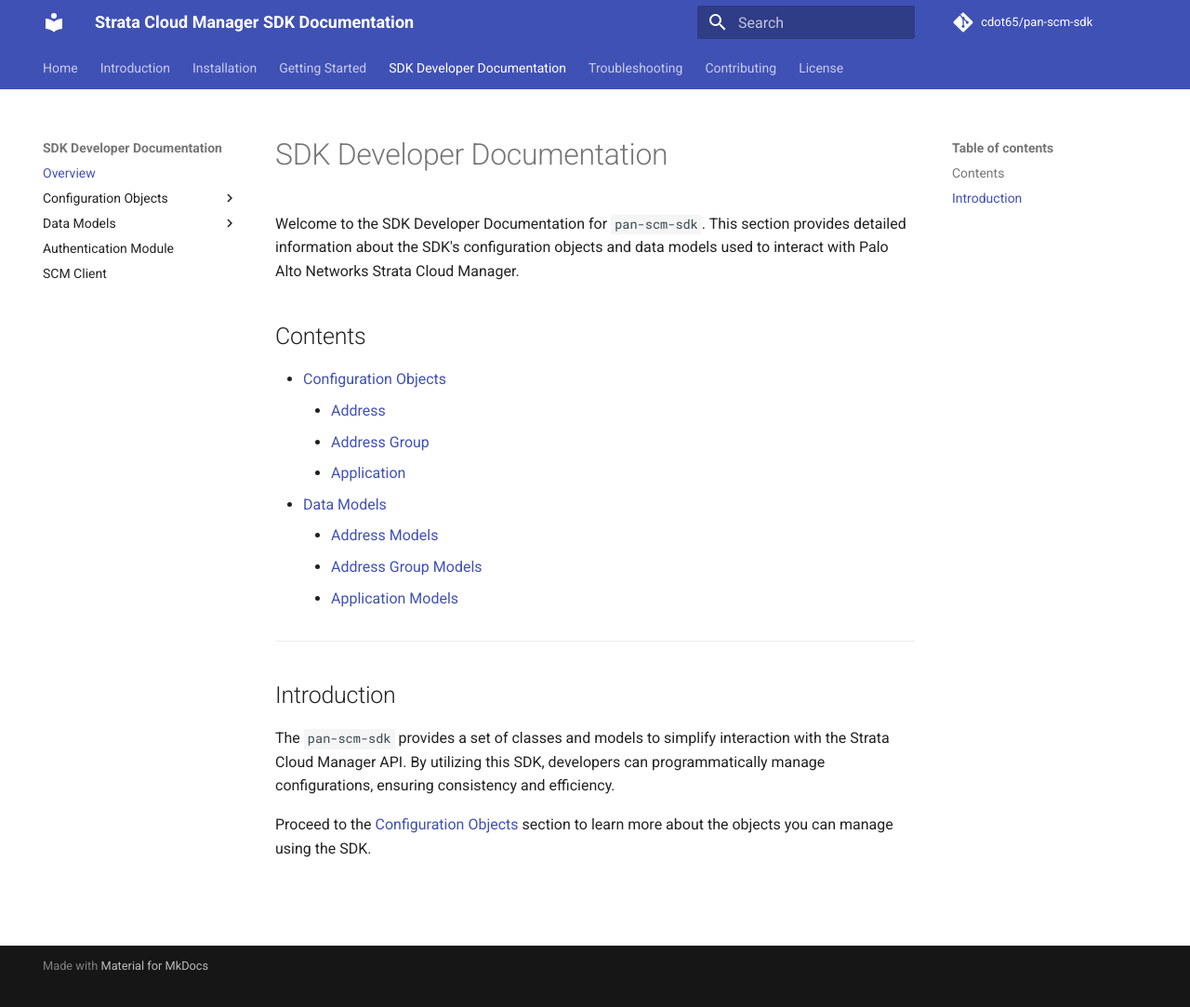
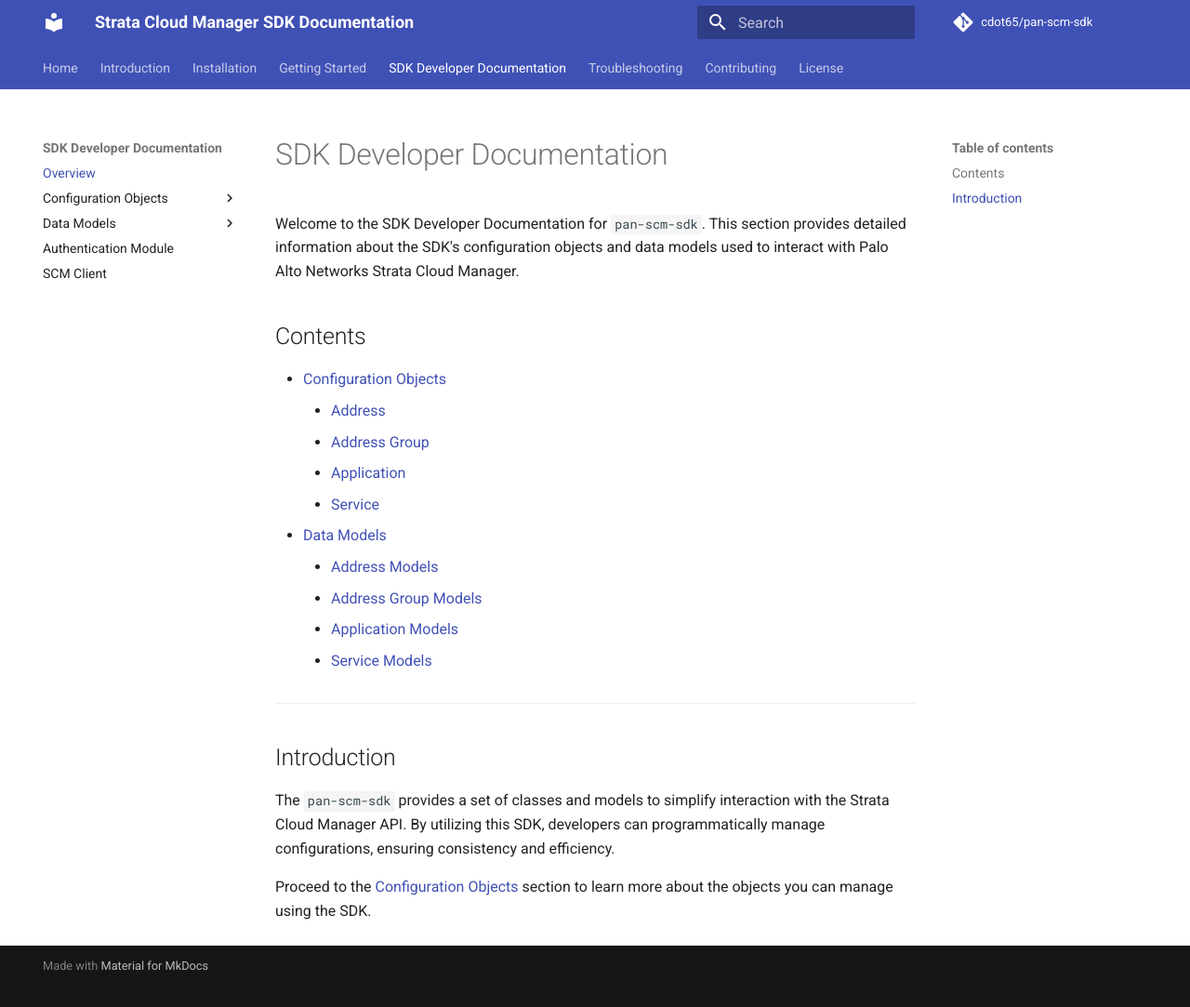
Before and after one commit to cdot65/pan-scm-sdk, an MkDocs documentation site: the page built from docs/sdk/index.md, in a window 1280 px wide and 1093 px high. Shown: the top 1083 px of the window at 93% size. Built offline with MkDocs 1.6.1 and Material for MkDocs 9.7.7, drawn with Linux system fonts in a browser that asks for light colours; comment, search, counter and statistics services are not loaded.

Commit message:
Merge pull request #10
* Add import for Service models

* Add Service models for TCP/UDP with validation

* Add Service class to SCM configuration objects

* Add 'tags' filter handling in Service and update tests

* Add Service management and validation updates.

* Add Service and Service Models to SDK documentation

```diff
--- a/docs/sdk/index.md
+++ b/docs/sdk/index.md
@@ -9,10 +9,12 @@
     - [Address](address.md)
     - [Address Group](address_group.md)
     - [Application](application.md)
+    - [Service](service.md)
 - [Data Models](models.md)
     - [Address Models](models/address_models.md)
     - [Address Group Models](models/address_group_models.md)
     - [Application Models](models/application_models.md)
+    - [Service Models](models/service_models.md)
 
 ---
 
```
